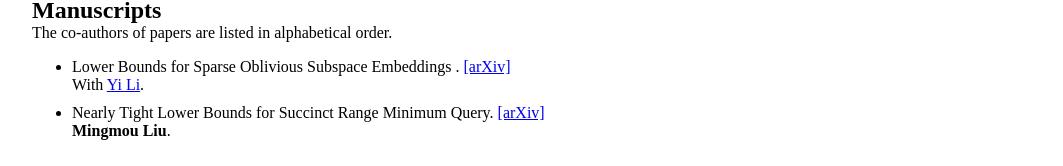
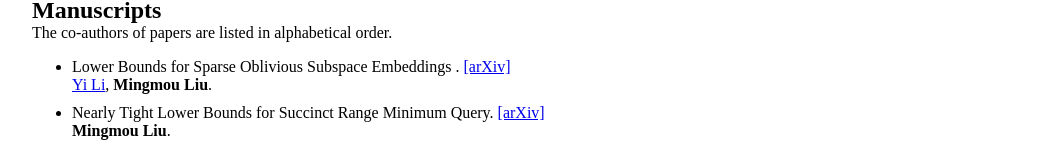
Before and after one commit to liumingmou/liumingmou.github.io, a plain HTML site: page index.html in a window 1280 px wide. Shown: the part 370-536 px from the top of the page, without its empty margins (108-1171 px from the left). Drawn offline with Linux system fonts and the light colour scheme.

Commit message:
Update index.html

```diff
--- a/index.html
+++ b/index.html
@@ -34,7 +34,7 @@ h2{ margin-top:50px; margin-bottom:0px; }
 		<ul>
 			<li>
 				Lower Bounds for Sparse Oblivious Subspace Embeddings . <a href=https://arxiv.org/abs/2112.10987>[arXiv]</a><br/>
-				With <a href="https://personal.ntu.edu.sg/yili/">Yi Li</a>.
+				<a href="https://personal.ntu.edu.sg/yili/">Yi Li</a>, <strong> Mingmou Liu</strong>.
 			</li>
 			<li>
 				Nearly Tight Lower Bounds for Succinct Range Minimum Query. <a href=https://arxiv.org/abs/2111.02318>[arXiv]</a><br/>
```
